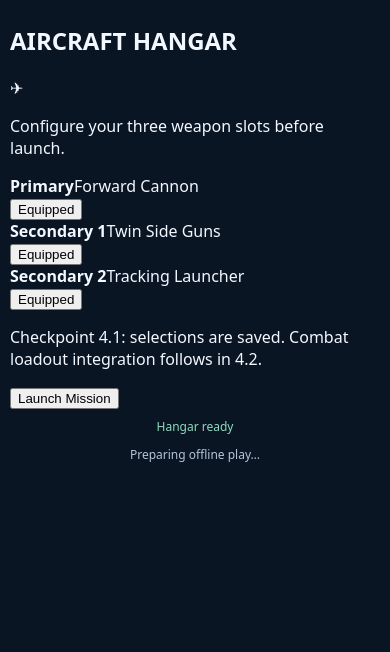
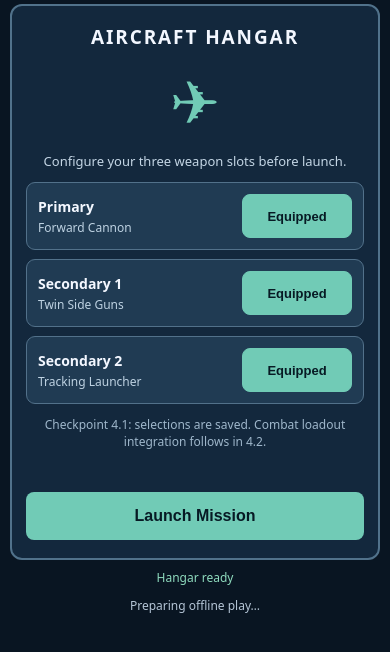
Before and after one commit to ErikEhresman-ST1987/pop-squadron, a website built with Vite: page index.html in a window 390 px wide. Shown: the part 58-710 px from the top of the page. Built offline with nearby package versions, Linux system fonts and the light colour scheme.

Commit message:
Increment 4.1: style mobile hangar and equipment controls

```diff
--- a/src/style.css
+++ b/src/style.css
@@ -1 +1,18 @@
 *{box-sizing:border-box}html,body{margin:0;min-height:100%;background:#091522;color:#f3f7ff;font-family:system-ui,-apple-system,sans-serif}body{overscroll-behavior:none}main{display:flex;flex-direction:column;align-items:center;min-height:100dvh;padding:calc(8px + env(safe-area-inset-top)) 10px calc(8px + env(safe-area-inset-bottom));gap:7px}header{text-align:center}h1{font-size:clamp(18px,4vw,24px);letter-spacing:.16em;margin:0}header p{font-size:12px;color:#b7cadb;margin:3px 0}#game{width:min(100%,calc((100dvh - 165px)*.5625),480px);aspect-ratio:9/16;max-height:calc(100dvh - 165px);background:#13283d;border:2px solid #51728b;border-radius:10px;overflow:hidden;touch-action:none;flex-shrink:0}#game canvas{display:block;touch-action:none}.instructions,.status,.offline-status{font-size:12px;text-align:center;margin:2px 0;color:#c4d6e5}.status{color:#8fdbbe}.offline-status{color:#b5c5d6}#replay{background:#71cbb6;color:#071a24;border:0;border-radius:8px;padding:10px 20px;font-size:15px;font-weight:700;cursor:pointer;min-height:44px}#replay[hidden]{display:none}@media(max-height:540px){#game{max-height:calc(100dvh - 130px);width:min(100%,calc((100dvh - 130px)*.5625))}header p{display:none}main{gap:3px}}
+
+[hidden]{display:none!important}
+#hangar{width:min(100%,420px);background:#13283d;border:2px solid #51728b;border-radius:12px;padding:18px 14px;display:flex;flex-direction:column;gap:12px;align-items:stretch}
+#hangar h2{font-size:19px;letter-spacing:.1em;text-align:center;margin:0}
+.hangar-aircraft{text-align:center;font-size:60px;color:#71cbb6;line-height:1.3}
+.hangar-help,.hangar-note,.save-status{font-size:13px;text-align:center;color:#c4d6e5;margin:0}
+.hangar-note{font-size:12px;color:#9fb7cb}
+.save-status{min-height:18px;color:#8fdbbe}
+#loadout-slots{display:flex;flex-direction:column;gap:9px}
+.weapon-slot{display:flex;align-items:center;justify-content:space-between;gap:12px;background:#203b53;border:1px solid #52718a;border-radius:9px;padding:11px}
+.weapon-slot div{display:flex;flex-direction:column;gap:3px}
+.weapon-slot strong{font-size:14px}
+.weapon-slot span{font-size:12px;color:#bed2e2}
+.equipment-toggle{min-width:110px;background:#28445d;border:1px solid #8aabc4;color:#f3f7ff;border-radius:8px;min-height:44px;font-size:13px;font-weight:700}
+.equipment-toggle[aria-pressed="true"]{background:#71cbb6;color:#071a24;border-color:#71cbb6}
+#launch,#return-hangar{background:#71cbb6;color:#071a24;border:0;border-radius:8px;padding:12px 20px;font-size:16px;font-weight:700;min-height:48px;cursor:pointer}
+#return-hangar{background:#d0dfec}
```
